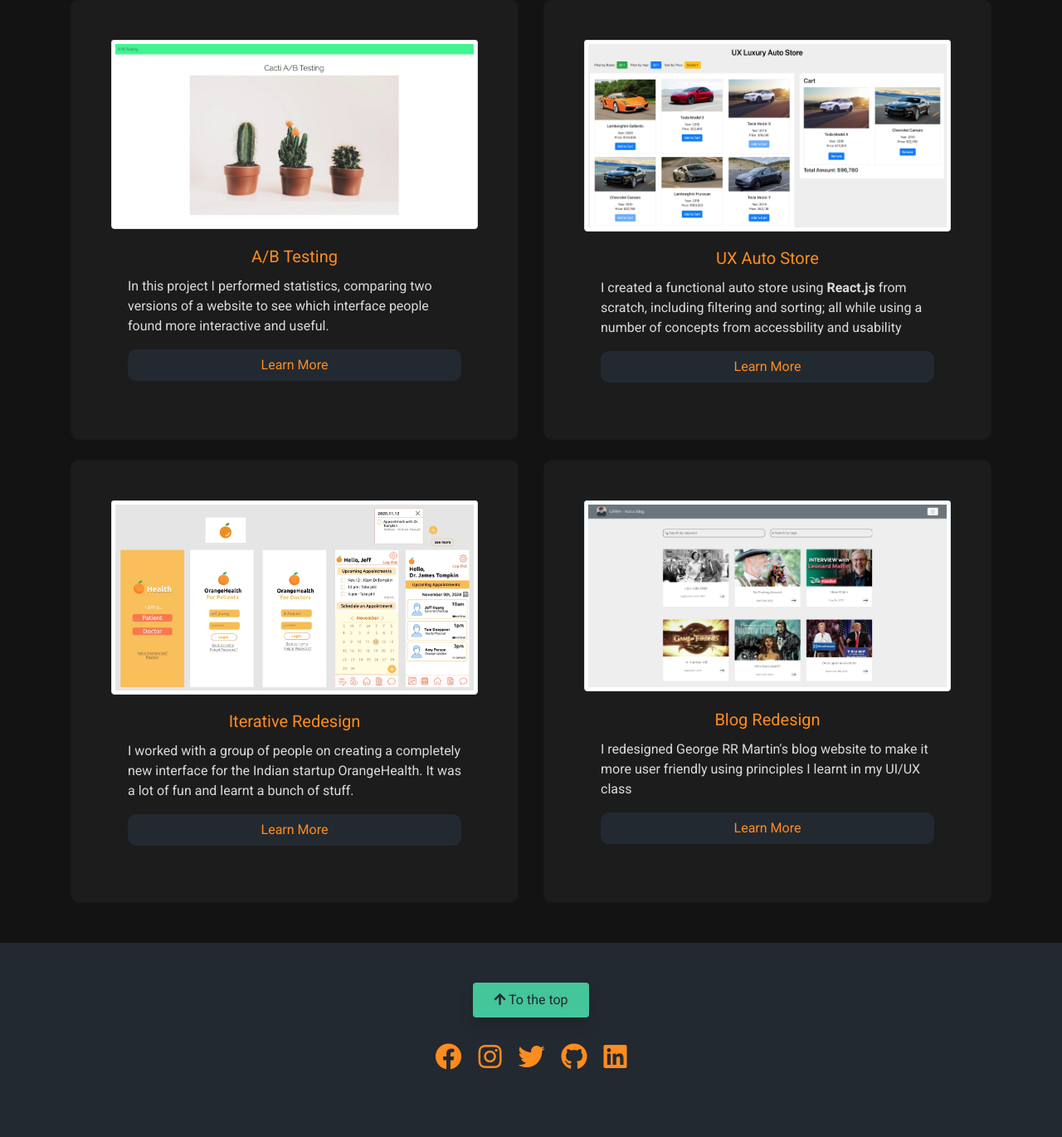
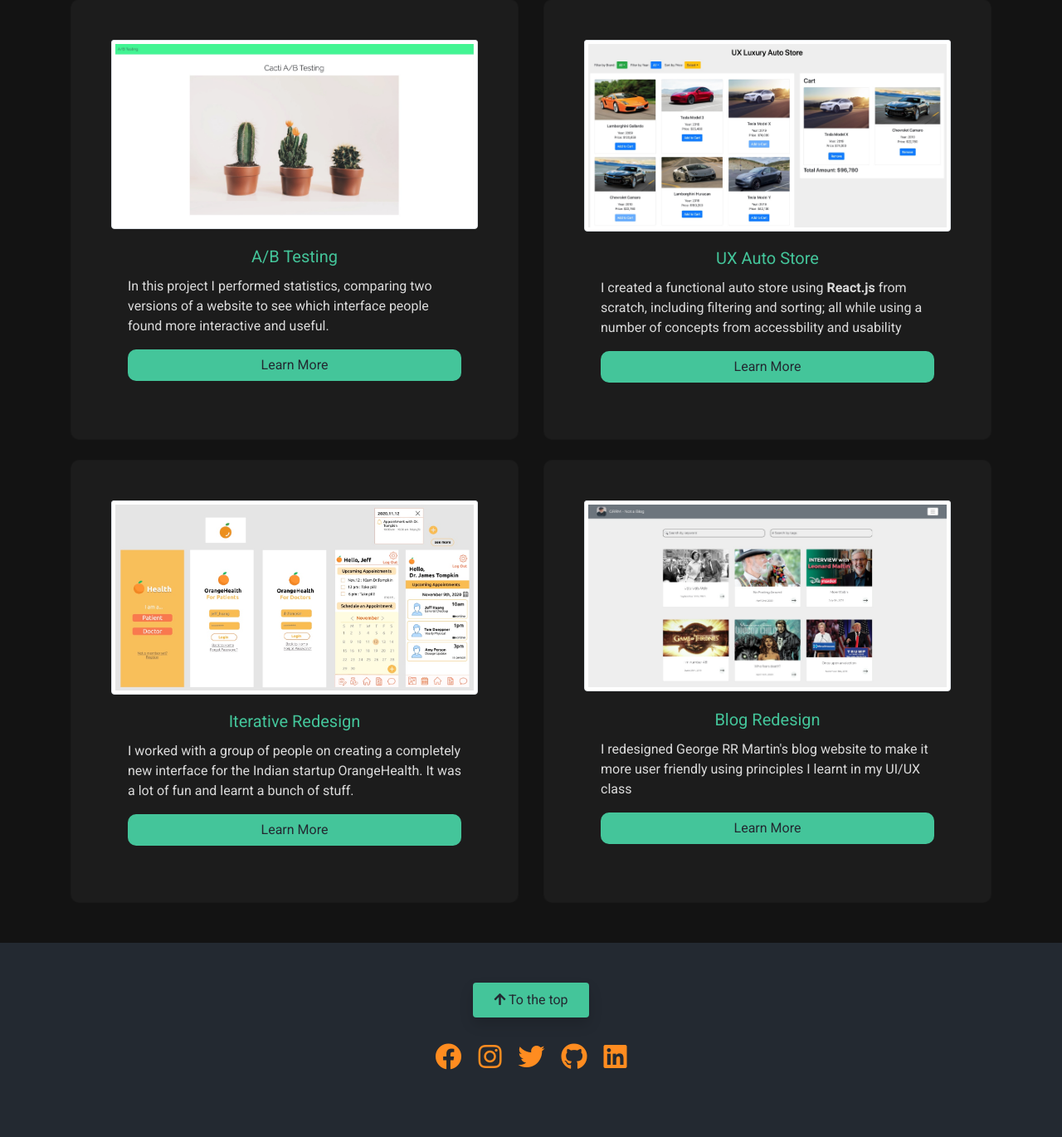
Before and after one commit to hansbala/1300-portfolio, a PHP site: page / in a window 1280 px wide. Shown: the part 975-2345 px from the top of the page at 83% size. Run offline with PHP 8.4, Linux system fonts and the light colour scheme.

Commit message:
changed the button styles to make the button appear to be more 'clickable'. Not sure whether I want to merge this into master though. Gonna keep this in a separate branch for now

```diff
--- a/css/index.css
+++ b/css/index.css
@@ -71,14 +71,15 @@ h2 {
   transform: scale(1.01);
 }
 .btn-node6 {
-  background-color: #232931;
-  color: #ff8c20;
+  background-color: #44c59a;
+  color: #232931;
+  /* background-color: #ff8c20; */
   border-radius: 10px;
 }
 .btn-node6:hover {
   transition: 200ms transform;
   transform: scale(1.1);
-  color: #ff8c20;
+  background-color: #ff8c20;
 }
 
 .contact-wrapper {
--- a/index.html
+++ b/index.html
@@ -72,7 +72,7 @@
               src="img/ab_testing.jpg"
             />
             <div class="card-body d-flex flex-column justify-content-center">
-              <h5 class="card-title text-center fg-orange">A/B Testing</h5>
+              <h5 class="card-title text-center fg-terminal">A/B Testing</h5>
               <p class="card-text">
                 In this project I performed statistics, comparing two versions
                 of a website to see which interface people found more
@@ -89,7 +89,7 @@
               src="img/auto_store.jpg"
             />
             <div class="card-body d-flex flex-column justify-content-center">
-              <h5 class="card-title text-center fg-orange">UX Auto Store</h5>
+              <h5 class="card-title text-center fg-terminal">UX Auto Store</h5>
               <p class="card-text">
                 I created a functional auto store using <b>React.js</b> from
                 scratch, including filtering and sorting; all while using a
@@ -108,7 +108,7 @@
               src="img/orangehealth.jpg"
             />
             <div class="card-body d-flex flex-column justify-content-center">
-              <h5 class="card-title text-center fg-orange">
+              <h5 class="card-title text-center fg-terminal">
                 Iterative Redesign
               </h5>
               <p class="card-text">
@@ -127,7 +127,7 @@
               src="img/redesign.jpg"
             />
             <div class="card-body d-flex flex-column justify-content-center">
-              <h5 class="card-title text-center fg-orange">Blog Redesign</h5>
+              <h5 class="card-title text-center fg-terminal">Blog Redesign</h5>
               <p class="card-text">
                 I redesigned George RR Martin's blog website to make it more
                 user friendly using principles I learnt in my UI/UX class
```
